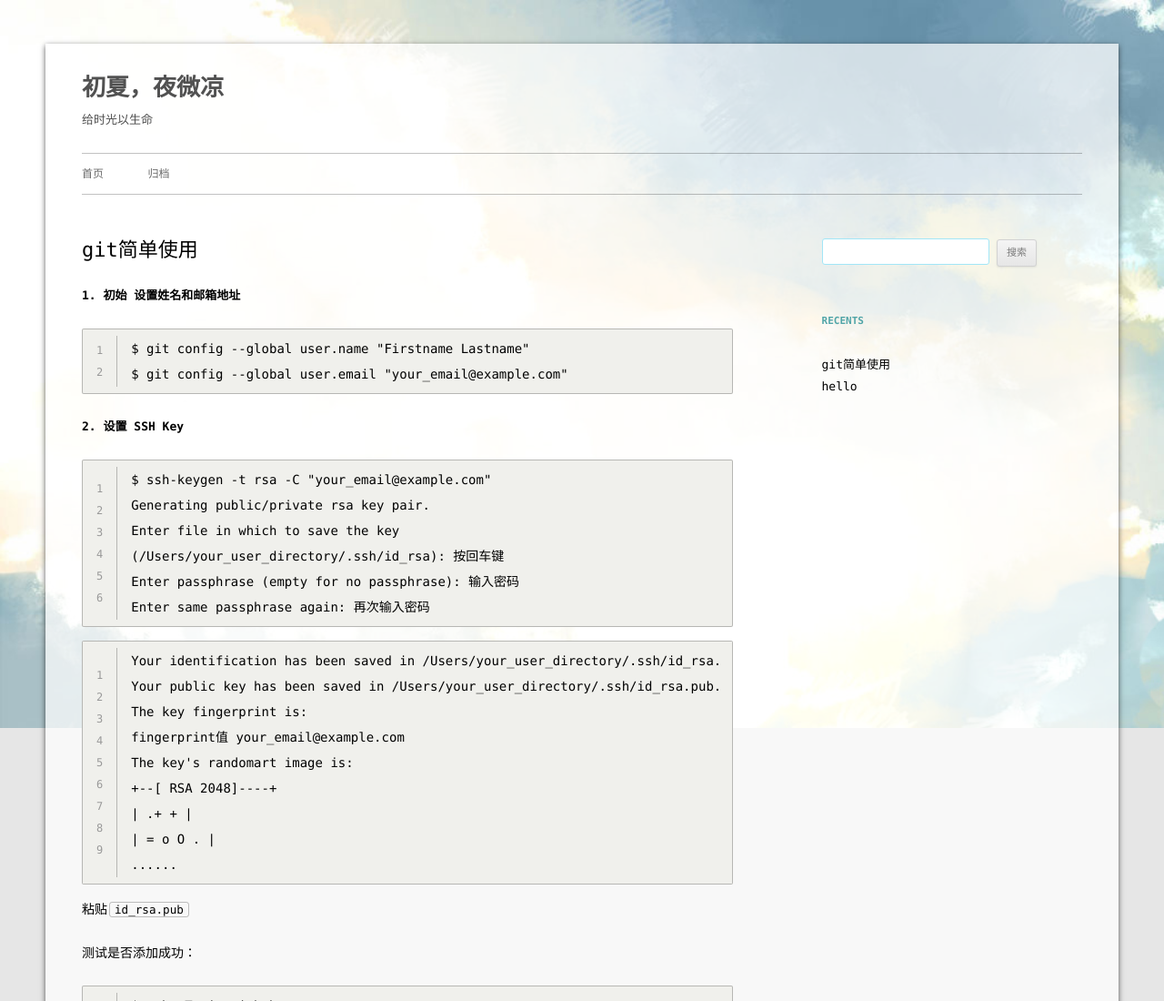
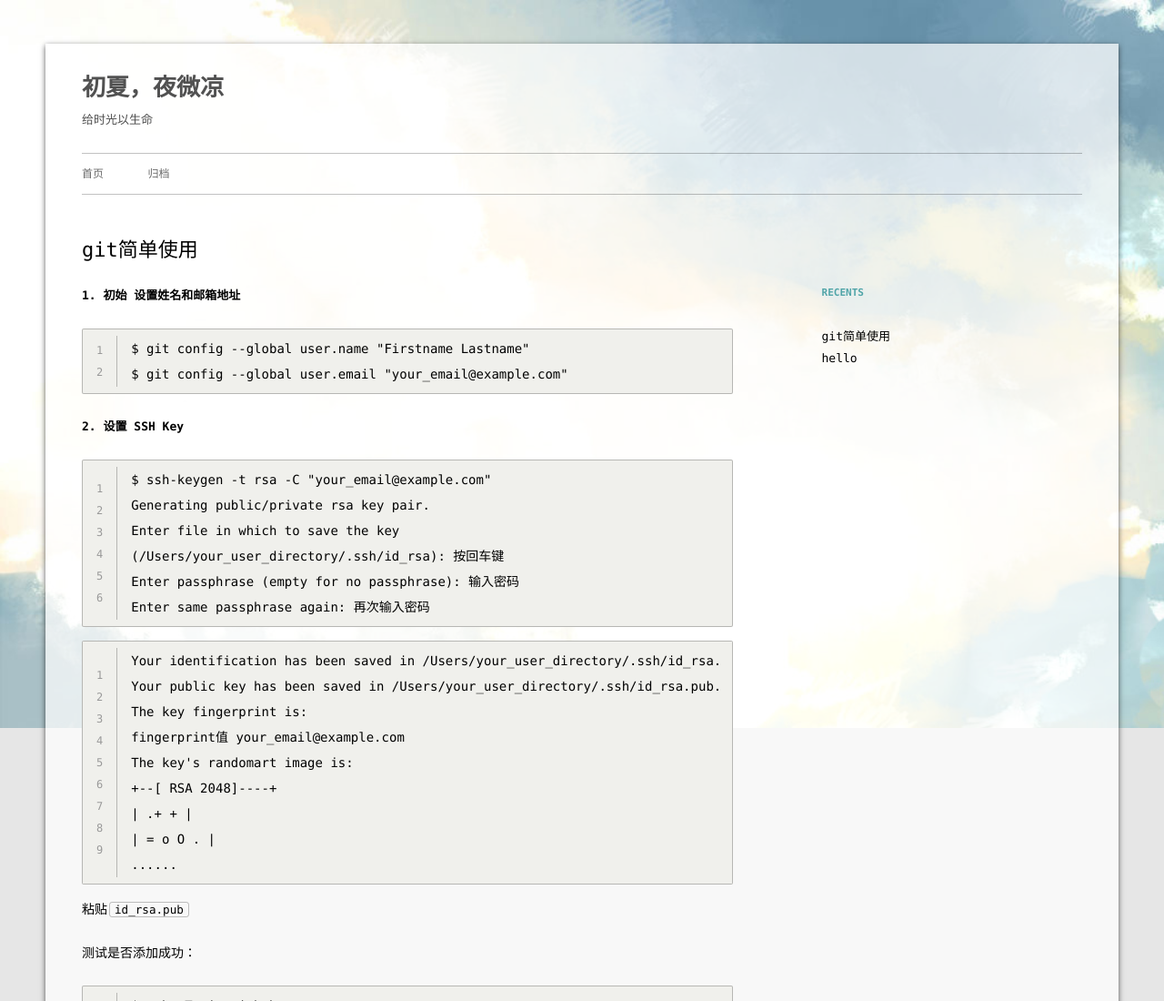
Before and after one commit to JayceDuan/jayceduan.github.io, a plain HTML site: page 2020/04/25/git简单使用/index.html in a window 1280 px wide. Shown: the top 1100 px of the page at 91% size. Drawn offline with Linux system fonts and the light colour scheme.

Commit message:
Site updated: 2020-04-25 20:44:06

```diff
--- a/2020/04/25/git简单使用/index.html
+++ b/2020/04/25/git简单使用/index.html
@@ -186,8 +186,7 @@ Enter file in which to save the key
 
     <aside id="search" class="widget widget_search"><form role="search" method="get" accept-charset="utf-8" id="searchform" class="searchform" action="//google.com/search">
     <div>
-        <input type="text" value="" name="s" id="s" />
-        <input type="submit" id="searchsubmit" value="搜索" />
+
     </div>
 </form></aside>
 
```
Also changed, not shown: 2020/04/25/hello/index.html (+1 -2 lines), archives/2020/04/index.html (+1 -2 lines), archives/2020/index.html (+1 -2 lines), archives/index.html (+1 -2 lines), index.html (+1 -2 lines).
